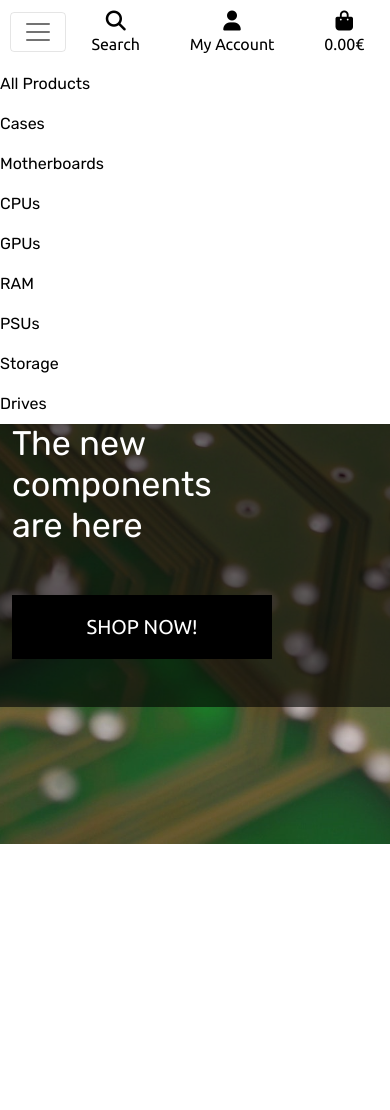
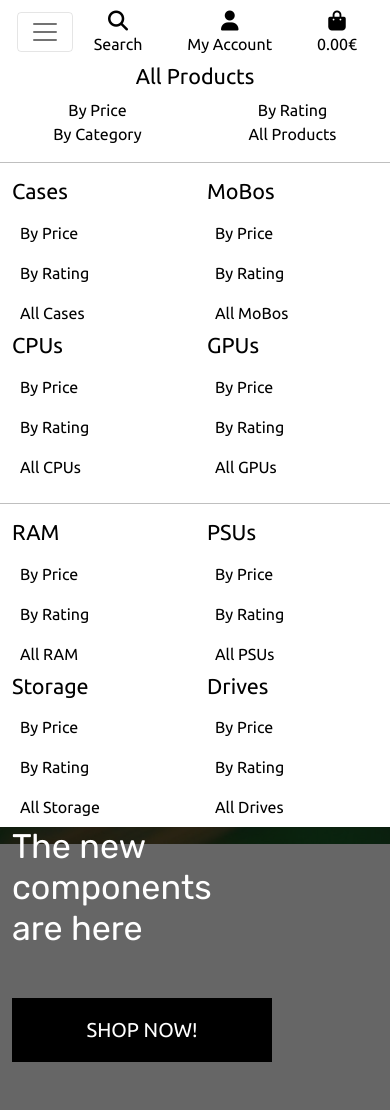
Before and after one commit to AlexGCbn/CI_PP5_StarDesk, a Django app: page / in a window 390 px wide, after a click that opens the changed part. Before the commit the page ends 844 px from the top, so only its background shows below. Run offline with Django 3.2, Linux system fonts and the light colour scheme; some libraries are stand-ins or nearby versions.

Commit message:
Add style to navbar and fix width

```diff
--- a/static/css/base.css
+++ b/static/css/base.css
@@ -6,6 +6,7 @@
 font-family: 'Ubuntu', sans-serif; -- Body */
 
 html {
+    max-width: 100vw;
     height: 100%;
 }
 
@@ -80,6 +81,17 @@ body {
     border: none !important;
 }
 
+/* .product-col {
+    border-left: 2px solid #000;
+    border-right: 2px solid #000;
+} */
+
+.product-btn {
+    text-decoration: none;
+    color: #000;
+    word-wrap: normal;
+}
+
 /* -------------------------------- Media Queries */
 
 /* Slightly larger container on xl screens */
--- a/templates/base.html
+++ b/templates/base.html
@@ -38,10 +38,11 @@
 </head>
 
 <body>
-    <header class="container-fuild-fixed-top">
-        <div class="row bg-white d-none d-lg-flex" id="topnav">
+    <header>
+        <div class="container-fuild-fixed-top">
+            <div class="row bg-white d-none d-lg-flex m-0 p-0" id="topnav">
                 <!-- Free delivery banner -->
-            <div class="row text-center" id="delivery-banner">
+                <div class="row text-center m-0 p-0" id="delivery-banner">
                     <div class="col bg-success text-white">
                         <h4 class="logo-font my-1">Free delivery on orders over {{ free_shipping_threshold }}€!</h4>
                     </div>
@@ -122,7 +123,7 @@
                     </ul>
                 </div>
             </div>
-        <div class="row bg-white">
+            <div class="row bg-white m-0 p-0">
                 <nav class="navbar navbar-expand-lg navbar-light w-100 py-0 justify-content-evenly">
                     <button class="navbar-toggler" type="button" data-bs-toggle="collapse" data-bs-target="#main-nav"
                         aria-controls="main-nav" aria-expanded="false" aria-label="Toggle navigation bar">
@@ -131,6 +132,7 @@
                     {% include 'includes/mobile-top-header.html' %}
                 </nav>
                 {% include 'includes/main-nav.html' %}
+            </div>
         </div>
     </header>
     {% if messages %}
--- a/templates/includes/main-nav.html
+++ b/templates/includes/main-nav.html
@@ -1,6 +1,92 @@
-<div class="collapse navbar-collapse" id="main-nav">
-    <ul class="navbar-nav w-auto mx-auto">
-        <!-- All Products -->
+<div class="collapse navbar-collapse m-0 p-0" id="main-nav">
+    <div class="container-fluid text-black m-0 p-0">
+        <div class="row justify-content-evenly m-0 p-0">
+            <div class="row m-0 p-0">
+                <div class="col text-center p-0">
+                    <h4>All Products</h4>
+                </div>
+            </div>
+            <div class="row text-center m-0 p-0">
+                <div class="col-6 col-sm-3"><a href="" class="product-btn">By Price</a></div>
+                <div class="col-6 col-sm-3"><a href="" class="product-btn">By Rating</a></div>
+                <div class="col-6 col-sm-3"><a href="" class="product-btn">By Category</a></div>
+                <div class="col-6 col-sm-3"><a href="" class="product-btn">All Products</a></div>
+            </div>
+        </div>
+        <hr>
+        <div class="row m-0 p-0">
+            <div class="col-6 col-sm-3 product-col">
+                <h4>Cases</h4>
+                <div class="row m-0 p-0">
+                    <a href="" class="product-btn col-10 p-1 m-1 m-sm-2">By Price</a>
+                    <a href="" class="product-btn col-10 p-1 m-1 m-sm-2">By Rating</a>
+                    <a href="" class="product-btn col-10 p-1 m-1 m-sm-2">All Cases</a>
+                </div>
+            </div>
+            <div class="col-6 col-sm-3 product-col">
+                <h4>MoBos</h4>
+                <div class="row m-0 p-0">
+                    <a href="" class="product-btn col-10 p-1 m-1 m-sm-2">By Price</a>
+                    <a href="" class="product-btn col-10 p-1 m-1 m-sm-2">By Rating</a>
+                    <a href="" class="product-btn col-10 p-1 m-1 m-sm-2">All MoBos</a>
+                </div>
+            </div>
+            <div class="col-6 col-sm-3 product-col">
+                <h4>CPUs</h4>
+                <div class="row m-0 p-0">
+                    <a href="" class="product-btn col-10 p-1 m-1 m-sm-2">By Price</a>
+                    <a href="" class="product-btn col-10 p-1 m-1 m-sm-2">By Rating</a>
+                    <a href="" class="product-btn col-10 p-1 m-1 m-sm-2">All CPUs</a>
+                </div>
+            </div>
+            <div class="col-6 col-sm-3 product-col">
+                <h4>GPUs</h4>
+                <div class="row m-0 p-0">
+                    <a href="" class="product-btn col-10 p-1 m-1 m-sm-2">By Price</a>
+                    <a href="" class="product-btn col-10 p-1 m-1 m-sm-2">By Rating</a>
+                    <a href="" class="product-btn col-10 p-1 m-1 m-sm-2">All GPUs</a>
+                </div>
+            </div>
+        </div>
+        <hr>
+        <div class="row m-0 p-0">
+            <div class="col-6 col-sm-3 product-col">
+                <h4>RAM</h4>
+                <div class="row m-0 p-0">
+                    <a href="" class="product-btn col-10 p-1 m-1 m-sm-2">By Price</a>
+                    <a href="" class="product-btn col-10 p-1 m-1 m-sm-2">By Rating</a>
+                    <a href="" class="product-btn col-10 p-1 m-1 m-sm-2">All RAM</a>
+                </div>
+            </div>
+            <div class="col-6 col-sm-3 product-col">
+                <h4>PSUs</h4>
+                <div class="row m-0 p-0">
+                    <a href="" class="product-btn col-10 p-1 m-1 m-sm-2">By Price</a>
+                    <a href="" class="product-btn col-10 p-1 m-1 m-sm-2">By Rating</a>
+                    <a href="" class="product-btn col-10 p-1 m-1 m-sm-2">All PSUs</a>
+                </div>
+            </div>
+            <div class="col-6 col-sm-3 product-col">
+                <h4>Storage</h4>
+                <div class="row m-0 p-0">
+                    <a href="" class="product-btn col-10 p-1 m-1 m-sm-2">By Price</a>
+                    <a href="" class="product-btn col-10 p-1 m-1 m-sm-2">By Rating</a>
+                    <a href="" class="product-btn col-10 p-1 m-1 m-sm-2">All Storage</a>
+                </div>
+            </div>
+            <div class="col-6 col-sm-3 product-col">
+                <h4>Drives</h4>
+                <div class="row m-0 p-0">
+                    <a href="" class="product-btn col-10 p-1 m-1 m-sm-2">By Price</a>
+                    <a href="" class="product-btn col-10 p-1 m-1 m-sm-2">By Rating</a>
+                    <a href="" class="product-btn col-10 p-1 m-1 m-sm-2">All Drives</a>
+                </div>
+            </div>
+        </div>
+    </div>
+</div>
+<!-- BA Style navbar -->
+<!-- <ul class="navbar-nav w-auto mx-auto">
         <li class="nav-item dropdown">
             <a class="logo-font font-weight-bold nav-link text-black mr-5" href="#" id="all-products-link"
                 data-bs-toggle="dropdown" aria-haspopup="true" aria-expanded="false">
@@ -14,7 +100,6 @@
             </div>
         </li>
 
-        <!-- Cases -->
         <li class="nav-item dropdown">
             <a class="logo-font font-weight-bold nav-link text-black mr-5" href="#" id="all-products-link"
                 data-bs-toggle="dropdown" aria-haspopup="true" aria-expanded="false">
@@ -27,7 +112,6 @@
             </div>
         </li>
 
-        <!-- Motherboards -->
         <li class="nav-item dropdown">
             <a class="logo-font font-weight-bold nav-link text-black mr-5" href="#" id="all-products-link"
                 data-bs-toggle="dropdown" aria-haspopup="true" aria-expanded="false">
@@ -40,7 +124,6 @@
             </div>
         </li>
 
-        <!-- CPUs -->
         <li class="nav-item dropdown">
             <a class="logo-font font-weight-bold nav-link text-black mr-5" href="#" id="all-products-link"
                 data-bs-toggle="dropdown" aria-haspopup="true" aria-expanded="false">
@@ -53,7 +136,6 @@
             </div>
         </li>
 
-        <!-- GPUs -->
         <li class="nav-item dropdown">
             <a class="logo-font font-weight-bold nav-link text-black mr-5" href="#" id="all-products-link"
                 data-bs-toggle="dropdown" aria-haspopup="true" aria-expanded="false">
@@ -66,7 +148,6 @@
             </div>
         </li>
 
-        <!-- RAM -->
         <li class="nav-item dropdown">
             <a class="logo-font font-weight-bold nav-link text-black mr-5" href="#" id="all-products-link"
                 data-bs-toggle="dropdown" aria-haspopup="true" aria-expanded="false">
@@ -79,7 +160,6 @@
             </div>
         </li>
 
-        <!-- PSUs -->
         <li class="nav-item dropdown">
             <a class="logo-font font-weight-bold nav-link text-black mr-5" href="#" id="all-products-link"
                 data-bs-toggle="dropdown" aria-haspopup="true" aria-expanded="false">
@@ -92,7 +172,6 @@
             </div>
         </li>
 
-        <!-- Storage -->
         <li class="nav-item dropdown">
             <a class="logo-font font-weight-bold nav-link text-black mr-5" href="#" id="all-products-link"
                 data-bs-toggle="dropdown" aria-haspopup="true" aria-expanded="false">
@@ -105,7 +184,6 @@
             </div>
         </li>
 
-        <!-- Drives -->
         <li class="nav-item dropdown">
             <a class="logo-font font-weight-bold nav-link text-black mr-5" href="#" id="all-products-link"
                 data-bs-toggle="dropdown" aria-haspopup="true" aria-expanded="false">
@@ -117,5 +195,4 @@
                 <a href="" class="dropdown-item">All Drives</a>
             </div>
         </li>
-    </ul>
-</div>
+    </ul> -->
```
Lines whose indentation alone changed are shown as unchanged.
